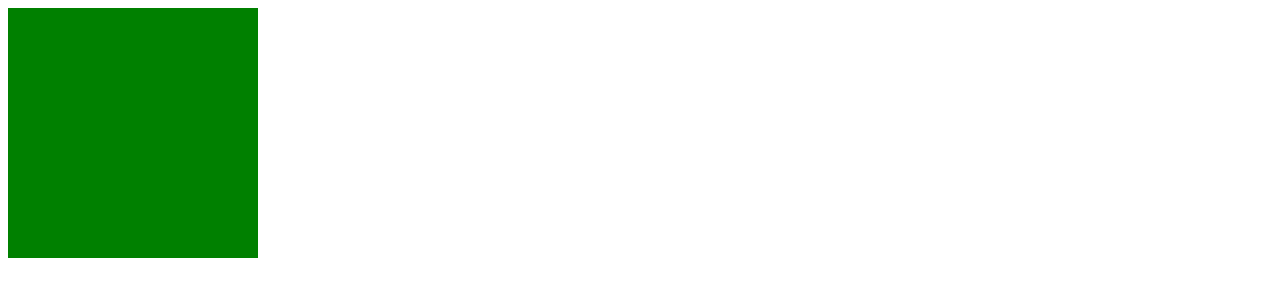
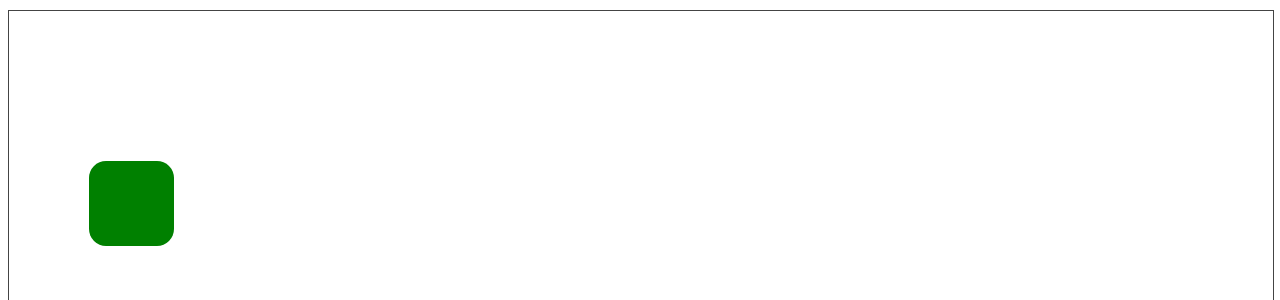
Before and after one commit to juliomdsneto/JsRandom, a React (Create React App) app: page / in a window 1280 px wide. Shown: the top 300 px of the page. Built offline with nearby package versions, Linux system fonts and the light colour scheme.

Commit message:
ainda não arrasta

```diff
--- a/src/App.js
+++ b/src/App.js
@@ -1,73 +1,103 @@
-import { useState } from 'react'
-import ReactDOM from "react-dom";
+import React, { useState, useEffect } from "react";
+import ReactDOM from "react-dom";//alá, apelou
+
+const CIRCLE_SIZE = 85;
+
+const DragBox = () => {
+  const [state, setState] = useState({
+    hasCapture: false,
+    circleLeft: 80,
+    circleTop: 150,
+    isDragging: false,
+    previousLeft: 0,
+    previousTop: 0,
+  })
 
 
-const App = () => {
-  const [state, setState] = useState({
-    hasCapture: false,
-    squareLeft: 80,
-    squareTop: 150
-  });
 
+  const [circleStyle, setCircleStyle] = useState({
+    width: CIRCLE_SIZE,
+    height: CIRCLE_SIZE,
+    borderRadius: CIRCLE_SIZE / 5,
+    position: "absolute",
+    left: state?.circleLeft,
+    top: state?.circleTop,
+    backgroundColor: state?.hasCapture ? "black" : "green"
+  })
+  const [boxStyle, setBoxStyle] = useState({
+    border: "1px solid #444444",
+    margin: "10px 0 20px",
+    minHeight: 400,
+    width: "100%",
+    position: "relative"
+  })
+  // tu ta colocando ? pq o movimento nao é obrigatorio?
+  // o que isso aqui faz exatamente?     const { hasCapture, circleLeft, circleTop } = state;
+  //é um obj isso?
+  const onDown = event => {
+    setState({ ...state, isDragging: true });
+    event.target.setPointerCapture(event.pointerId);
+    //qual era o problema antes?
 
-  const [isDragging, setIsDragging] = useState(false)
-  const [previousLeft, setPreviousLeft] = useState(0)
-  const [previousTop, setPreviousTop] = useState(0)
-  const [mudacor, setMudacor] = useState('green')
-  const [estadoTrue, setEstadoTrue] = useState(true)
-  const [estadoFalse, setEstadoFalse] = useState(false)
-  const onDown = event => {
-    setIsDragging(true);
-    event.target.setPointerCapture(event.pointerId);
     extractPositionDelta(event);
   };
 
   const onMove = event => {
-    if (!isDragging) {
+    console.log(event)
+    if (!state.isDragging) {
       return;
     }
     const { left, top } = extractPositionDelta(event);
 
-    setState({ ...state, squareLeft: state.squareLeft + left, squareTop: state.squareTop + top })
+    setState(({ ...state, circleLeft: circleLeft + left,
+      circleTop: circleTop + top }))
   };
-  const onGotCapture = event => setEstadoTrue({ hasCapture: true });
-  const onLostCapture = event => setEstadoFalse({ hasCapture: false });
 
-  const onUp = event => setIsDragging(false);
+  const onUp = event => setState({ ...state, isDragging: false });
+  const onGotCapture = event => setState({ ...state, hasCapture: true });
+  const onLostCapture = event => setState({ ...state, hasCapture: false });
 
   const extractPositionDelta = event => {
-    const left = event.pageX;
-    const top = event.pageY;
+    const left = event.clientX;
+    const top = event.clientY;
     const delta = {
-      left: left - previousLeft,
-      top: top - previousTop
+      left: left - state.previousLeft,
+      top: top - state.previousTop
     };
-    //atualizar state
-    setPreviousLeft(left);
-    setPreviousTop(top);
+    setState({ ...state, previousLeft: left, previousTop: top })
     return delta;
   };
+
+  const  { hasCapture, circleLeft, circleTop } = state;
+  // aloo
+
+  useEffect(() => {
+    setCircleStyle({
+      width: CIRCLE_SIZE,
+      height: CIRCLE_SIZE,
+      borderRadius: CIRCLE_SIZE / 5,
+      position: "absolute",
+      left: state?.circleLeft,
+      top: state?.circleTop,
+      backgroundColor: hasCapture ? "red" : "green"
+    })
+  }, [state])
+
   return (
-    <div>
-      <div style={{
-        backgroundColor: mudacor,
-        width: '250px',
-        height: '250px',
-        borderColor: 'green',
-        top: state,
-        left: state
-      }}
-
+    <div style={boxStyle}>
+      <div
+        style={circleStyle}
         touch-action="none"
+        onPointerDown={onDown }
         onPointerMove={onMove}
         onPointerUp={onUp}
-        onPointerDown={onDown}
         onPointerCancel={onUp}
         onGotPointerCapture={onGotCapture}
         onLostPointerCapture={onLostCapture}
-      ></div>
+      />
     </div>
-  );
-}
+  );// pq sem arrow agora?
 
-export default App;
+}//nao é isso?
+
+export default DragBox
```
